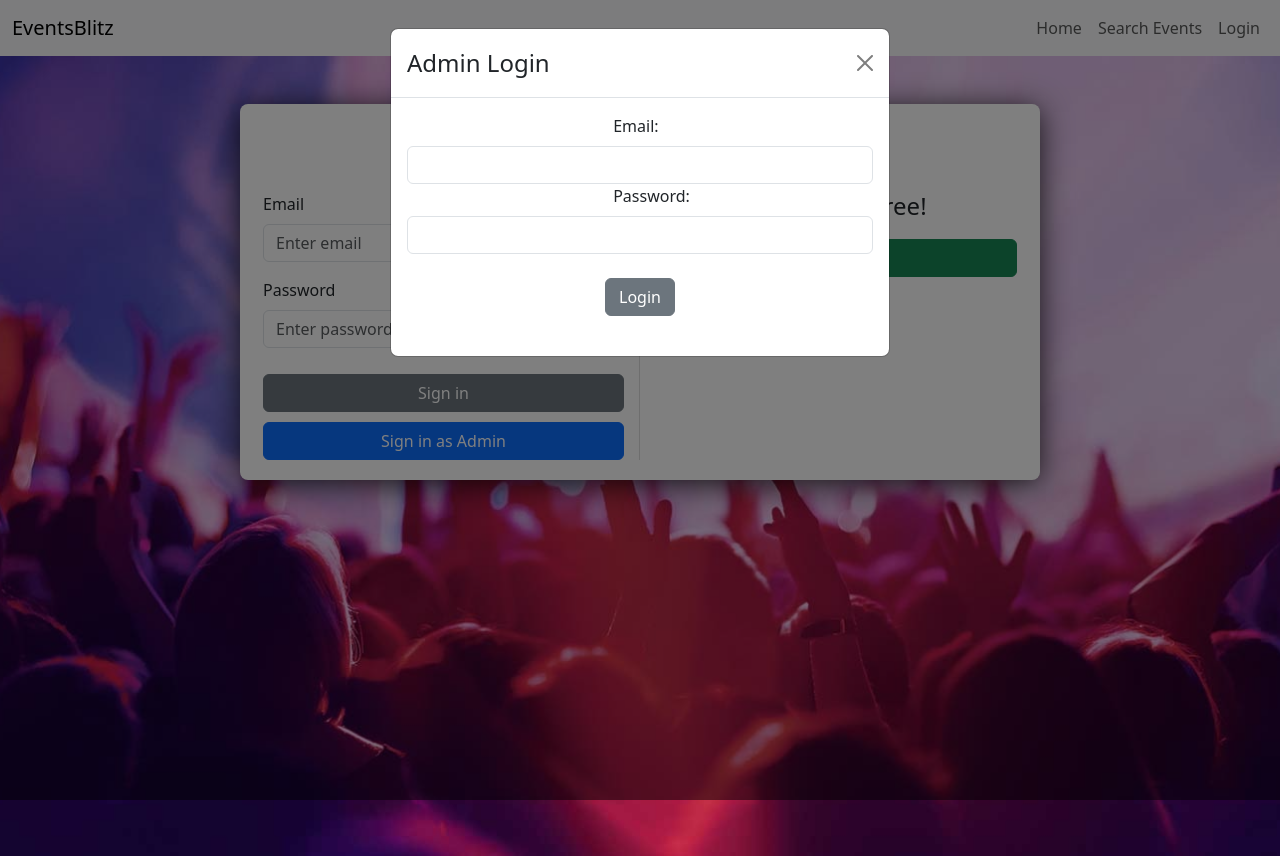
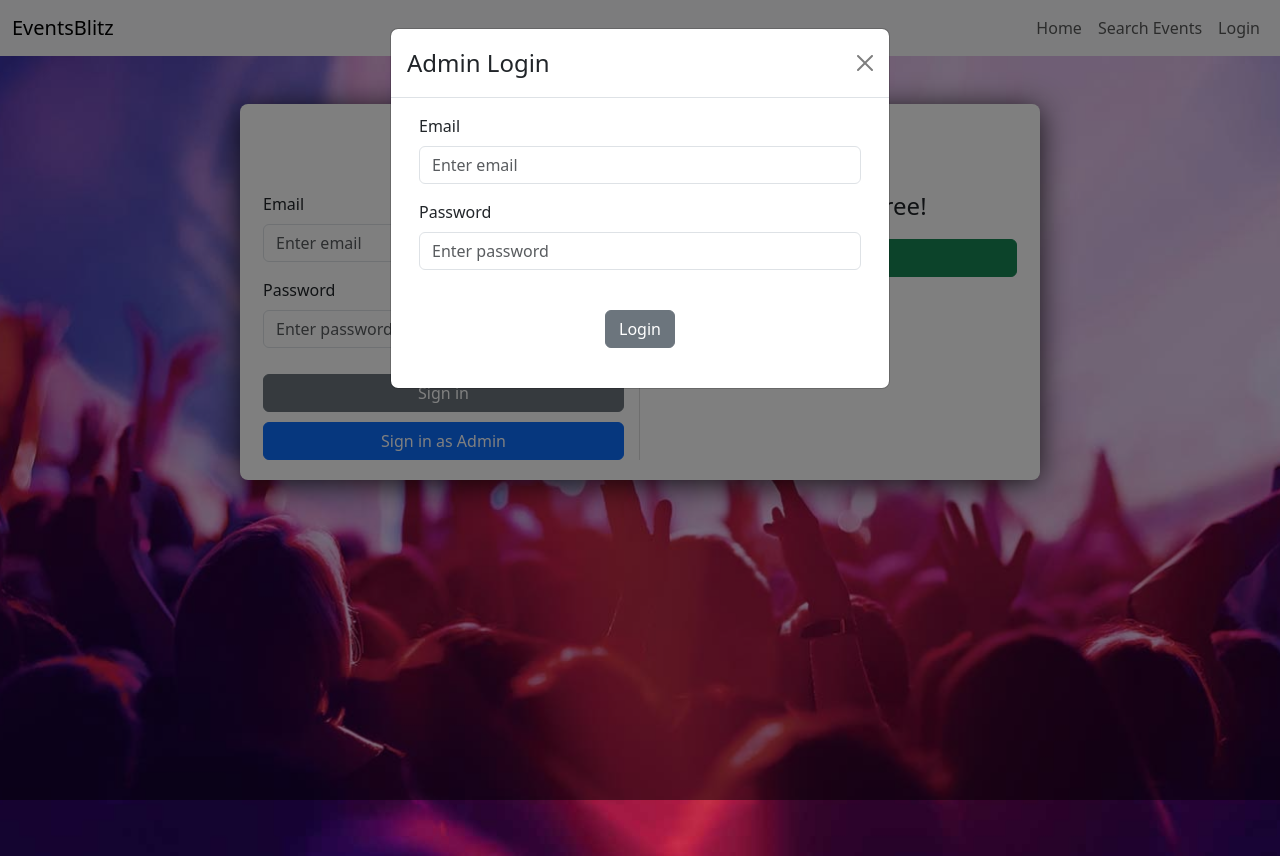
Before and after one commit to MobhaKhan/401-Term-Project-EventsBlitz, a React (Create React App) app in the folder Frontend/eventsblitzfrontend/: page /login in a window 1280 px wide. Both pictures are taken after a click on the button "Sign in as Admin". Built offline with nearby package versions, Linux system fonts and the light colour scheme.

Commit message:
diable book event button for admin

```diff
--- a/Frontend/eventsblitzfrontend/src/components/AdminLogin.jsx
+++ b/Frontend/eventsblitzfrontend/src/components/AdminLogin.jsx
@@ -48,14 +48,14 @@ const AdminLogin = () => {
     return (
         <Form className="container-fluid" onSubmit={handleLogin}>
             {error && <Alert variant="danger">{error}</Alert>}
-            <Form.Group className="row justify-content-lg-center">
-                <Form.Label className="col col-sm-2">Email:</Form.Label>
-                <Form.Control className="col col-sm-2" type="email" value={email} onChange={handleEmailChange} />
-            </Form.Group>
-            <Form.Group className="row justify-content-lg-center">
-                <Form.Label className="col col-sm-2">Password:</Form.Label>
-                <Form.Control className="col col-sm-2" type="password" value={password} onChange={handlePasswordChange} />
-            </Form.Group>
+            <Form.Group className="mb-3">
+                        <Form.Label>Email</Form.Label>
+                            <Form.Control type="email" placeholder="Enter email" value={email} onChange={handleEmailChange} />
+                        </Form.Group>
+                        <Form.Group controlId="formPassword" className="mb-3">
+                            <Form.Label>Password</Form.Label>
+                            <Form.Control type="password" placeholder="Enter password" value={password} onChange={handlePasswordChange} />
+                        </Form.Group>
             <Form.Group className="row justify-content-md-center p-4">
                 <Button className="col col-sm-2" variant="secondary" type="submit">Login</Button>
             </Form.Group>
--- a/Frontend/eventsblitzfrontend/src/components/SearchEvents.jsx
+++ b/Frontend/eventsblitzfrontend/src/components/SearchEvents.jsx
@@ -48,12 +48,19 @@ const SearchEvents = ({ isAdmin, onCreateEvent }) => {
     };
 
     const handleBookEventClick = () => {
-        if (sessionStorage.getItem('isAuthenticated') === 'true') {
-            navigateToBooking(selectedEvent);
+        const userType = sessionStorage.getItem('type');
+        if (userType === 'Admin') {
+            // If user type is Admin, show an alert or perform any other action
+            alert('You are an Admin and cannot book events. Please sign in as a registered user to book events.');
         } else {
-            setShowLoginAlert(true);
+            if (sessionStorage.getItem('isAuthenticated') === 'true') {
+                navigateToBooking(selectedEvent);
+            } else {
+                setShowLoginAlert(true);
+            }
         }
     };
+
 
     const handleCloseModal = () => {
         setSelectedEvent(null);
```
Also changed, not shown: Frontend/eventsblitzfrontend/src/components/Login.jsx (+8 -0 lines).
